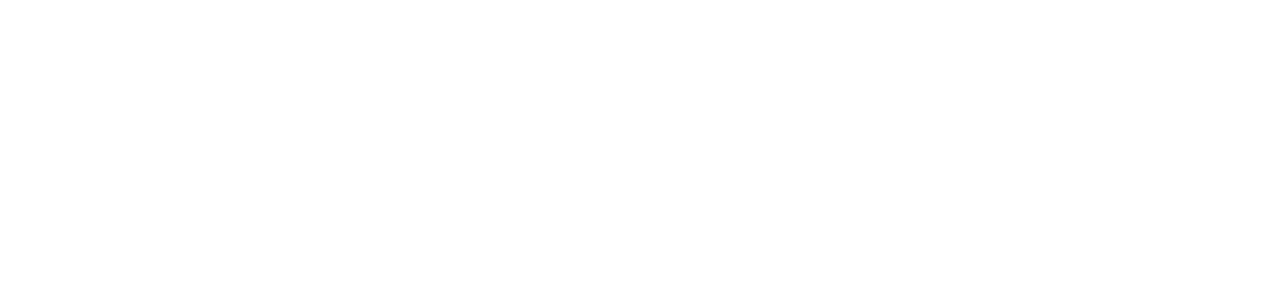
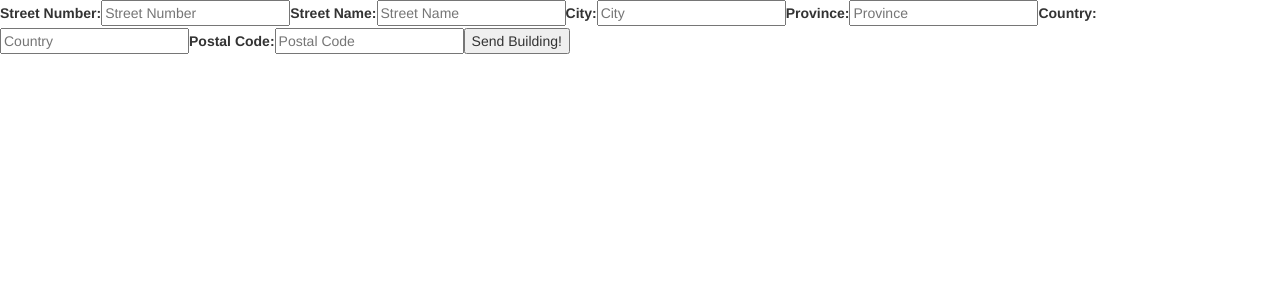
Before and after one commit to nebdil/Building, a React (Create React App) app in the folder building-react/: page /buildings in a window 1280 px wide. Shown: the top 300 px of the page. Built offline with nearby package versions, Linux system fonts and the light colour scheme.

Commit message:
minimum register done

```diff
--- a/building-react/package.json
+++ b/building-react/package.json
@@ -4,6 +4,7 @@
   "private": true,
   "dependencies": {
     "react": "^16.1.1",
+    "react-bootstrap": "^0.31.5",
     "react-dom": "^16.1.1",
     "react-router-dom": "^4.2.2",
     "react-scripts": "1.0.17"
--- a/building-react/public/index.html
+++ b/building-react/public/index.html
@@ -10,6 +10,7 @@
     -->
     <link rel="manifest" href="%PUBLIC_URL%/manifest.json">
     <link rel="shortcut icon" href="%PUBLIC_URL%/favicon.ico">
+    <link rel="stylesheet" href="https://maxcdn.bootstrapcdn.com/bootstrap/latest/css/bootstrap.min.css">
     <!--
       Notice the use of %PUBLIC_URL% in the tags above.
       It will be replaced with the URL of the `public` folder during the build.
--- a/building-react/src/App.jsx
+++ b/building-react/src/App.jsx
@@ -1,21 +1,8 @@
 import React, { Component } from 'react';
-import Building from './Building.jsx';
-import User from './User.jsx';
-import Post from './Post.jsx';
-import Reply from './Reply.jsx';
-import Like from './Like.jsx';
-import Tag from './Tag.jsx';
+import {Route, Switch} from 'react-router-dom'
 import Login from './Login.jsx';
 import Register from './Register.jsx';
-import Navbar from './Navbar.jsx';
 import Main from './Main.jsx';
-import {
-  BrowserRouter as Router,
-  Route,
-  Link,
-  Switch
-} from 'react-router-dom'
-import CreatePost from './CreatePost.jsx';
 import BuildingRegister from './BuildingRegister.jsx';
 
 export default class App extends Component {
@@ -33,10 +20,9 @@
           <Route path='/login' component={Login} />
           <Route path='/buildings/1' component={Main}/>
           <Route path='/register' component={Register}/>
-          {/* <Route path='/buildings' component={BuildingRegister}/> */}
+          <Route path='/buildings' component={BuildingRegister}/>
         </Switch>
       </div>
-
     )
   }
 }
--- a/building-react/src/BuildingRegister.jsx
+++ b/building-react/src/BuildingRegister.jsx
@@ -1,175 +1,153 @@
-// import React, { Component } from 'react';
-// import {
-//   BrowserRouter as Router,
-//   Route,
-//   Link,
-//   Switch
-// } from 'react-router-dom'
-//
-//
-// export default class BuildingRegister extends Component {
-//   constructor({ props, history }) {
-//     super(props);
-//     this.state = {
-//       street_no: '',
-//       street_name: '',
-//       city: '',
-//       province: '',
-//       postal_code: '',
-//       country: ''
-//     };
-//     this._handleStreetNo = this._handleStreetNo.bind(this)
-//     this._handleStreetName = this._handleStreetName.bind(this)
-//     this._handleCity = this._handleCity.bind(this)
-//     this._handleProvince = this._handleProvince.bind(this)
-//     this._handleCountry = this._handleCountry.bind(this)
-//     this._handlePostalCode = this._handlePostalCode.bind(this)
-//     this._handleBuildingRegister = this._handleBuildingRegister.bind(this)
-//   }
-//
-//   import React, { Component } from 'react';
-//   import Post from './Post.jsx';
-//   import Reply from './Reply.jsx';
-//   import Like from './Like.jsx';
-//   import Tag from './Tag.jsx';
-//   import CreatePost from './CreatePost.jsx'
-//   import {
-//     BrowserRouter as Router,
-//     Route,
-//     Link
-//   } from 'react-router-dom'
-//
-//   componentDidMount() {
-//     return fetch('http://localhost:3000/buildings/1')
-//       .then((response) => response.json())
-//       .then((responseJson) => {
-//         this.setState({ posts: responseJson, originalPosts: responseJson })
-//       })
-//       .then(() => {
-//         let newArr = [];
-//         this.state.posts.map(function(e) {
-//           e.tags.map(function(a) {
-//             newArr.push(a.name)
-//           })
-//         })
-//         this.setState({unique_tags: [...new Set(newArr)]})
-//       })
-//       .catch((error) => {
-//         console.error(error);
-//       });
-//   }
-//
-//
-//   // componentDidMount: function() {
-//   //     var input = document.getElementById('searchTextField');
-//   //     var options = {componentRestrictions: {country: 'us'}};
-//   //     new google.maps.places.Autocomplete(input, options);
-//   //   },
-//   //   buttonClick: function() {
-//   //     alert(this.refs.searchField.getDOMNode().value);
-//   //   },
-//   //   render: function() {
-//   //     return (
-//   //       <div>
-//   //         <label htmlFor="searchTextField">
-//   //           Please Insert an address:
-//   //         </label>
-//   //         <br/>
-//   //         <input ref='searchField' id="searchTextField" type="text" size="50"/>
-//   //         <br/>
-//   //         <button onClick={this.buttonClick}>Submit</button>
-//   //       </div>
-//   //     );
-//   //   }
-//   // });
-//   //
-//   // React.renderComponent(<Hello/>, document.body);
-//
-//   render() {
-//     return(
-//       <div>
-//         <form onSubmit={this._handleBuildingRegister}>
-//           <label htmlFor="street_no">
-//             Street Number:
-//           </label>
-//           <input type="text" name="street_no" placeholder="Street Number" onChange={this._handleStreetNo} />
-//           <label htmlFor="street_name">
-//             Street Name:
-//           </label>
-//           <input type="text" name="street_name" placeholder="Street Name" onChange={this._handleStreetName} />
-//           <label htmlFor="city">
-//             City:
-//           </label>
-//           <input type="text" name="city" placeholder="City" onChange={this._handleCity} />
-//           <label htmlFor="province">
-//             Province:
-//           </label>
-//           <input type="text" name="province" placeholder="Province" onChange={this._handleProvince} />
-//           <label htmlFor="country">
-//             Country:
-//           </label>
-//           <input type="text" name="country" placeholder="Country" onChange={this._handleCountry} />
-//           <label htmlFor="postal_code">
-//             Postal Code:
-//           </label>
-//           <input type="text" name="postal_code" placeholder="Postal Code" onChange={this._handlePostalCode} />
-//           <button>Send Building!</button>
-//         </form>
-//       </div>
-//     )
-//   }
-//   _handleStreetNo(e) {
-//     console.log(e.target.value)
-//     this.setState({street_no: e.target.value.replace(/\s/g, '').toLowerCase()})
-//   }
-//   _handleStreetName(e) {
-//     console.log(e.target.value)
-//     this.setState({street_name: e.target.value.replace(/\s/g, '').toLowerCase()})
-//   }
-//   _handleCity(e) {
-//     console.log(e.target.value)
-//     this.setState({city: e.target.value.replace(/\s/g, '').toLowerCase()})
-//   }
-//   _handleProvince(e) {
-//     console.log(e.target.value)
-//     this.setState({province: e.target.value.replace(/\s/g, '').toLowerCase()})
-//   }
-//   _handleCountry(e) {
-//     console.log(e.target.value)
-//     this.setState({country: e.target.value.replace(/\s/g, '').toLowerCase()})
-//   }
-//   _handlePostalCode(e) {
-//     console.log(e.target.value.replace(/\s/g, '').toLowerCase())
-//     this.setState({postal_code: e.target.value.replace(/\s/g, '').toLowerCase()})
-//   }
-//   _handleBuildingRegister(e) {
-//     debugger;
-//     const obj = {
-//       street_no: this.state.street_no,
-//       street_name: this.state.street_name,
-//       city: this.state.city,
-//       province: this.state.province,
-//       postal_code: this.state.postal_code,
-//       country: this.state.country
-//     }
-//     console.log(obj)
-//     e.preventDefault()
-//     console.log('BUILDING BUILDING BUILDING')
-//     console.log(e.target)
-//     // const data = new FormData(e.target);
-//     // console.log('data: ' + data)
-//     fetch('/buildings', {
-//       method: 'POST',
-//       body: JSON.stringify(obj),
-//       headers: {
-//       // 'Accept': 'application/json',
-//       'Content-Type': 'application/json'
-//     }
-//     })
-//     // .then((response) => response.json())
-//     // .then((responseJson) => {
-//     //   console.log(responseJson)
-//     //   this.props.history.push(responseJson.url)
-//     // })
-//   }
-// }
+import React, { Component } from 'react';
+import {
+  BrowserRouter as Router,
+  Route,
+  Link,
+  Switch
+} from 'react-router-dom'
+
+
+export default class BuildingRegister extends Component {
+  constructor({ props, history }) {
+    super(props);
+    this.state = {
+      street_no: '',
+      street_name: '',
+      city: '',
+      province: '',
+      postal_code: '',
+      country: ''
+      // address: ''
+    };
+    // this._handleAddress = this._handleAddress.bind(this)
+    this._handleStreetNo = this._handleStreetNo.bind(this)
+    this._handleStreetName = this._handleStreetName.bind(this)
+    this._handleCity = this._handleCity.bind(this)
+    this._handleProvince = this._handleProvince.bind(this)
+    this._handleCountry = this._handleCountry.bind(this)
+    this._handlePostalCode = this._handlePostalCode.bind(this)
+    this._handleBuildingRegister = this._handleBuildingRegister.bind(this)
+  }
+
+  // componentDidMount: function() {
+  //     var input = document.getElementById('searchTextField');
+  //     var options = {componentRestrictions: {country: 'us'}};
+  //     new google.maps.places.Autocomplete(input, options);
+  //   },
+  //   buttonClick: function() {
+  //     alert(this.refs.searchField.getDOMNode().value);
+  //   },
+  //   render: function() {
+  //     return (
+  //       <div>
+  //         <label htmlFor="searchTextField">
+  //           Please Insert an address:
+  //         </label>
+  //         <br/>
+  //         <input ref='searchField' id="searchTextField" type="text" size="50"/>
+  //         <br/>
+  //         <button onClick={this.buttonClick}>Submit</button>
+  //       </div>
+  //     );
+  //   }
+  // });
+  //
+  // React.renderComponent(<Hello/>, document.body);
+
+  render() {
+    return(
+      <div>
+        <form onSubmit={this._handleBuildingRegister}>
+          {/* <label htmlFor="address">
+            Address:
+          </label>
+          <input type="text" name="address" placeholder="Address" onChange={this._handleAddress} /> */}
+          <label htmlFor="street_no">
+            Street Number:
+          </label>
+          <input type="text" name="street_no" placeholder="Street Number" onChange={this._handleStreetNo} />
+          <label htmlFor="street_name">
+            Street Name:
+          </label>
+          <input type="text" name="street_name" placeholder="Street Name" onChange={this._handleStreetName} />
+          <label htmlFor="city">
+            City:
+          </label>
+          <input type="text" name="city" placeholder="City" onChange={this._handleCity} />
+          <label htmlFor="province">
+            Province:
+          </label>
+          <input type="text" name="province" placeholder="Province" onChange={this._handleProvince} />
+          <label htmlFor="country">
+            Country:
+          </label>
+          <input type="text" name="country" placeholder="Country" onChange={this._handleCountry} />
+          <label htmlFor="postal_code">
+            Postal Code:
+          </label>
+          <input type="text" name="postal_code" placeholder="Postal Code" onChange={this._handlePostalCode} />
+
+          <button>Send Building!</button>
+        </form>
+      </div>
+    )
+  }
+  // _handleAddress(e) {
+  //   console.log(e.target.value)
+  //   this.setState({address: e.target.value})
+  // }
+  _handleStreetNo(e) {
+    console.log(e.target.value)
+    this.setState({street_no: e.target.value.replace(/\s/g, '').toLowerCase()})
+  }
+  _handleStreetName(e) {
+    console.log(e.target.value)
+    this.setState({street_name: e.target.value.replace(/\s/g, '').toLowerCase()})
+  }
+  _handleCity(e) {
+    console.log(e.target.value)
+    this.setState({city: e.target.value.replace(/\s/g, '').toLowerCase()})
+  }
+  _handleProvince(e) {
+    console.log(e.target.value)
+    this.setState({province: e.target.value.replace(/\s/g, '').toLowerCase()})
+  }
+  _handleCountry(e) {
+    console.log(e.target.value)
+    this.setState({country: e.target.value.replace(/\s/g, '').toLowerCase()})
+  }
+  _handlePostalCode(e) {
+    console.log(e.target.value.replace(/\s/g, '').toLowerCase())
+    this.setState({postal_code: e.target.value.replace(/\s/g, '').toLowerCase()})
+  }
+  _handleBuildingRegister(e) {
+    const obj = {
+      street_no: this.state.street_no,
+      street_name: this.state.street_name,
+      city: this.state.city,
+      province: this.state.province,
+      postal_code: this.state.postal_code,
+      country: this.state.country
+    }
+    console.log(obj)
+    e.preventDefault()
+    console.log('BUILDING BUILDING BUILDING')
+    // console.log(e.target)
+    // const data = new FormData(e.target);
+    // console.log('data: ' + data)
+    fetch('/buildings', {
+      method: 'POST',
+      // body: data
+      body: JSON.stringify(obj),
+      headers: {
+      // 'Accept': 'application/json',
+      'Content-Type': 'application/json'
+      }
+    })
+    .then((response) => response.json())
+    .then((responseJson) => {
+      console.log(responseJson)
+      this.props.history.push(responseJson.url)
+    })
+  }
+}
--- a/building-react/src/index.js
+++ b/building-react/src/index.js
@@ -1,10 +1,13 @@
 import React from 'react';
 import ReactDOM from 'react-dom';
+import { BrowserRouter } from 'react-router-dom';
 import App from './App.jsx';
-import {
-  BrowserRouter as Router,
-  Route,
-  Link
-} from 'react-router-dom'
 
-ReactDOM.render((<Router><App /></Router>), document.getElementById('react-root'));
+
+
+ReactDOM.render(
+  <BrowserRouter>
+    <App />
+  </BrowserRouter>,
+  document.getElementById('react-root')
+);
```
Also changed, not shown: building-react/src/Main.jsx (+7 -16 lines), building-react/src/Navbar.jsx (deleted, +0 -42 lines), building-react/src/Navtop.jsx (added, +54 -0 lines), 1 other file (tests, documents, lock files or other folders).
